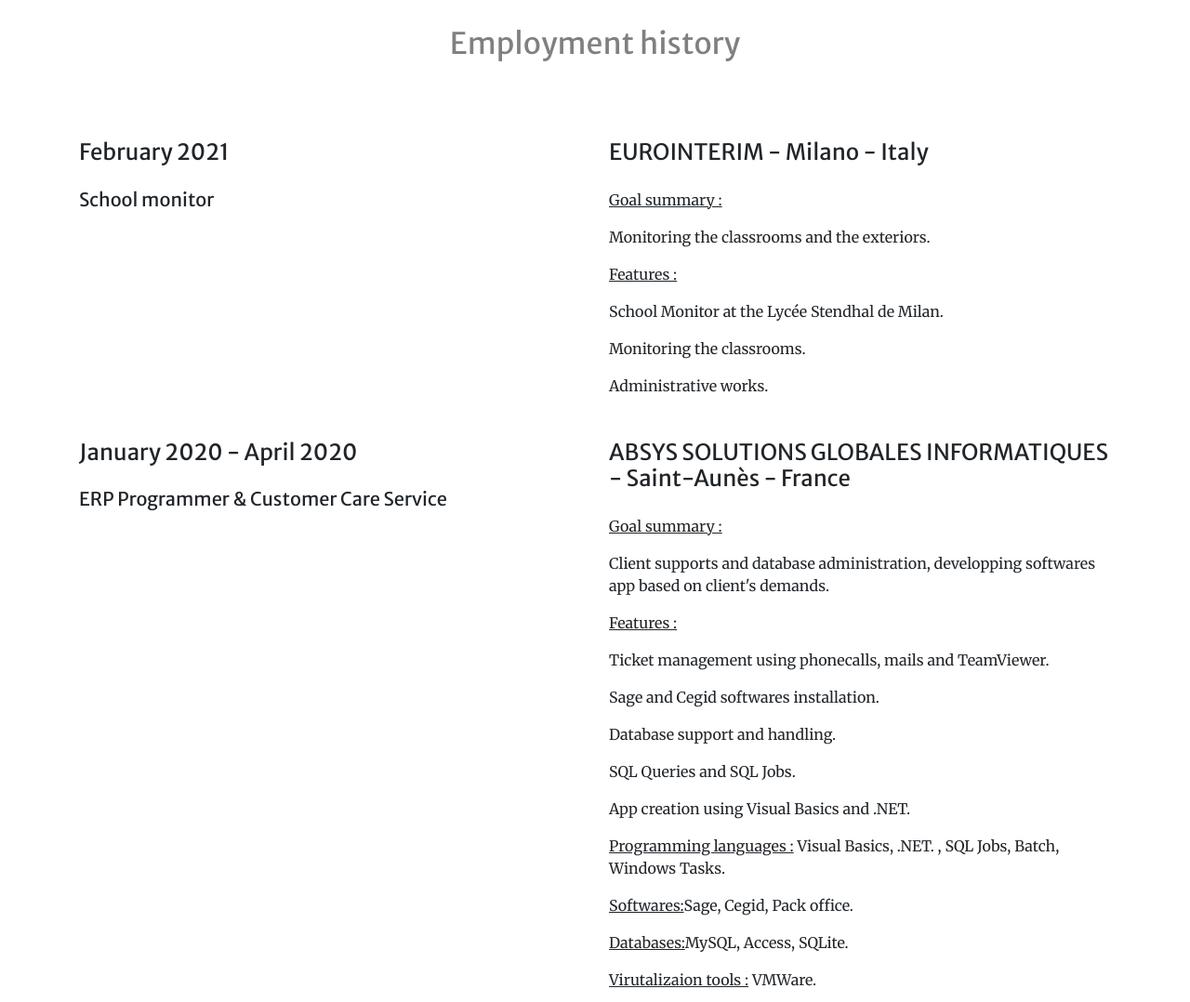
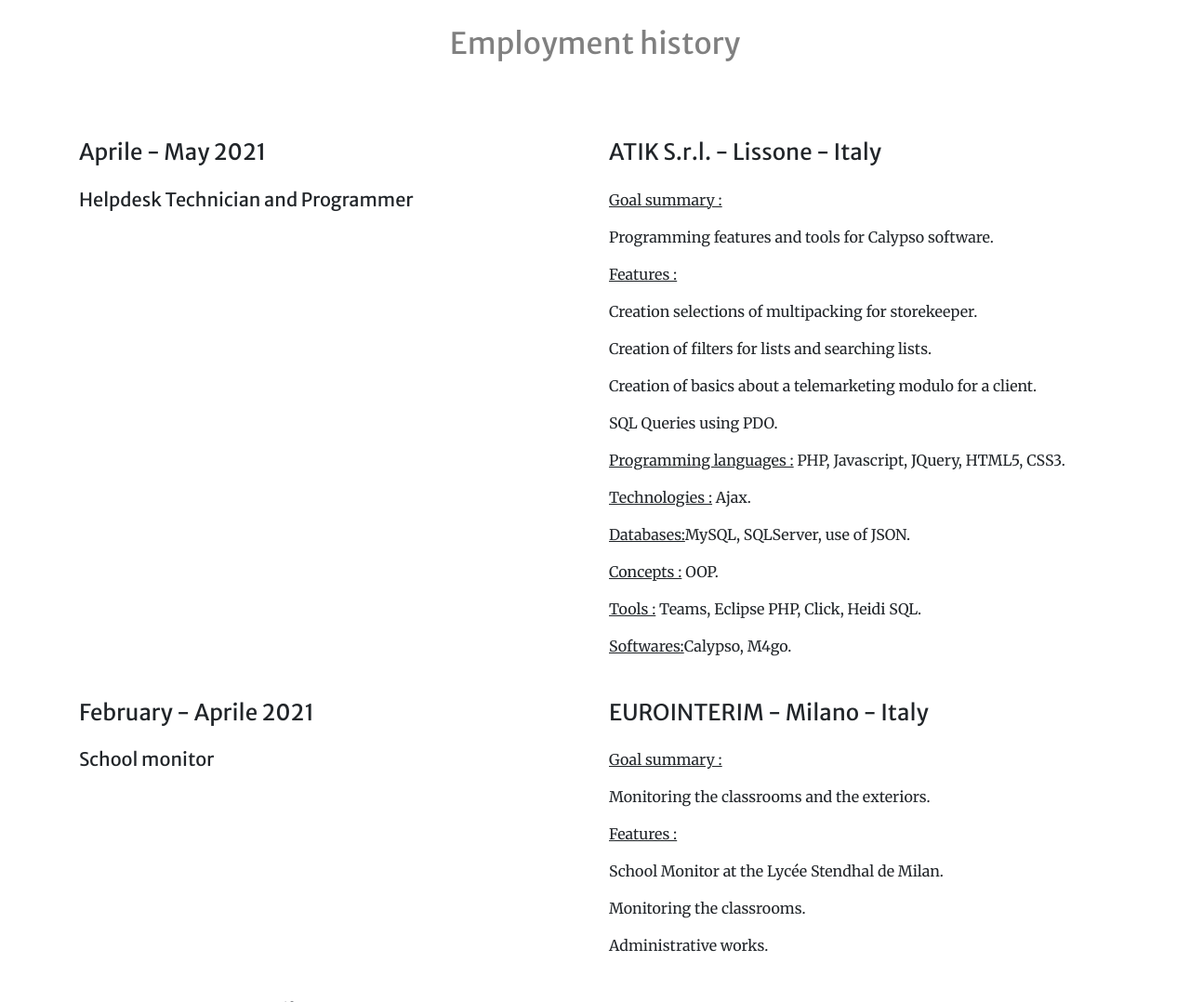
Before and after one commit to BDDorian/BoudriqueDorian, a website: page index.html in a window 1280 px wide. Shown: the part 986-2064 px from the top of the page at 93% size. Drawn offline with nearby package versions, Linux system fonts and the light colour scheme.

Commit message:
Update index.html

```diff
--- a/index.html
+++ b/index.html
@@ -70,7 +70,28 @@
                 </div>
                 <div class="row" id="jobFirst">
                     <div class="col">
-                        <h4 class="text-gray-50 mb-4">February 2021</h4>
+                        <h4 class="text-gray-50 mb-4">Aprile - May 2021</h4>
+                        <h5>Helpdesk Technician and Programmer</h5>
+                    </div>
+                    <div class="col">
+                            <h4 class="text-gray-50 mb-4">ATIK S.r.l. - Lissone - Italy</h4>
+                            <p class="goalSummary">Goal summary :</p> <p>  Programming features and tools for Calypso software. </p>
+                            <p> <u>Features : </u></p>
+                            <p>Creation selections of multipacking for storekeeper.</p>
+                            <p>Creation of filters for lists and searching lists.</p>
+                            <p>Creation of basics about a telemarketing modulo for a client. </p>
+                            <p>SQL Queries using PDO.</p>
+                            <p><u>Programming languages :</u> PHP, Javascript, JQuery, HTML5, CSS3.</p>
+                            <p><u>Technologies :</u> Ajax.</p>
+                            <p><u>Databases:</u>MySQL, SQLServer, use of JSON.</p>
+                            <p><u>Concepts :</u> OOP.</p>
+                            <p><u>Tools :</u> Teams, Eclipse PHP, Click, Heidi SQL.</p>
+                            <p><u>Softwares:</u>Calypso, M4go.</p>
+                    </div>
+                </div>
+                <div class="row" id="job">
+                    <div class="col">
+                        <h4 class="text-gray-50 mb-4">February - Aprile 2021</h4>
                         <h5>School monitor</h5>
                     </div>
                     <div class="col">
```
